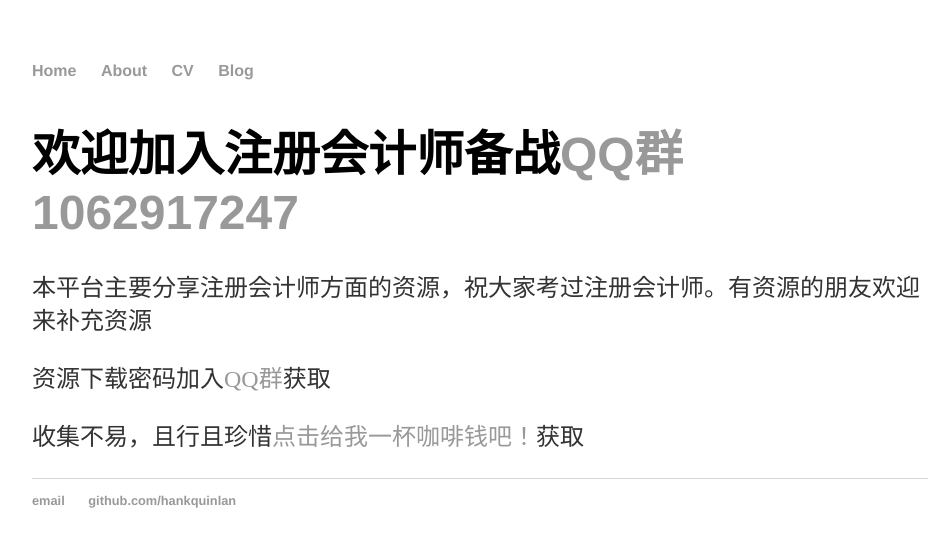
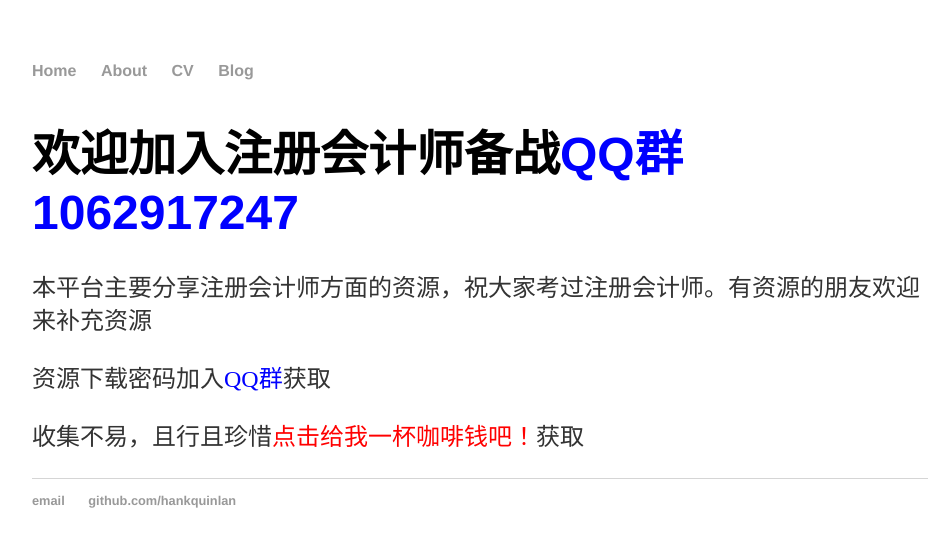
Before and after one commit to dengrixionghnu/CPA, a Jekyll site: the page built from index.html, in a window 1280 px wide. Shown: the top 547 px of the page, without its empty margins (160-1110 px from the left). Built offline with Jekyll 4.4.1, drawn with Linux system fonts in a browser that asks for light colours.

Commit message:
Update index.html

```diff
--- a/index.html
+++ b/index.html
@@ -4,8 +4,8 @@ title: 注册会计师资源汇总
 ---
 
 		<div class="blurb">
-			<h1>欢迎加入注册会计师备战<a href="https://jq.qq.com/?_wv=1027&k=wuAWMVlu">QQ群1062917247</a></h1>
+			<h1>欢迎加入注册会计师备战<a href="https://jq.qq.com/?_wv=1027&k=wuAWMVlu" style="color:blue">QQ群1062917247</a></h1>
 			<p>本平台主要分享注册会计师方面的资源，祝大家考过注册会计师。有资源的朋友欢迎来补充资源</p>
-			<p>资源下载密码加入<a href="https://jq.qq.com/?_wv=1027&k=wuAWMVlu">QQ群</a>获取</p>
-			<p>收集不易，且行且珍惜<a href="https://pay.mcss.vip">点击给我一杯咖啡钱吧！</a>获取</p>
+			<p>资源下载密码加入<a href="https://jq.qq.com/?_wv=1027&k=wuAWMVlu" style="color:blue">QQ群</a>获取</p>
+			<p>收集不易，且行且珍惜<a href="https://pay.mcss.vip" style="color:red">点击给我一杯咖啡钱吧！</a>获取</p>
 		</div>
```
